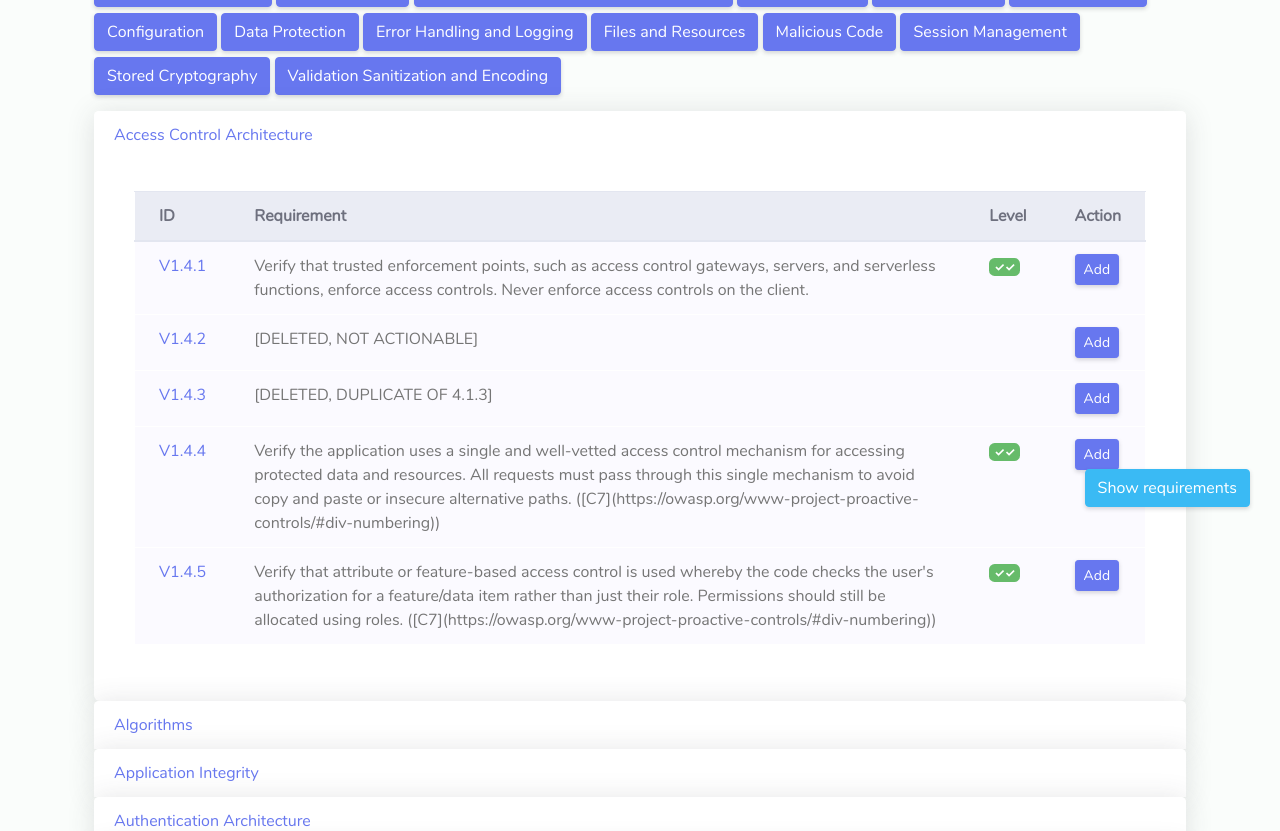
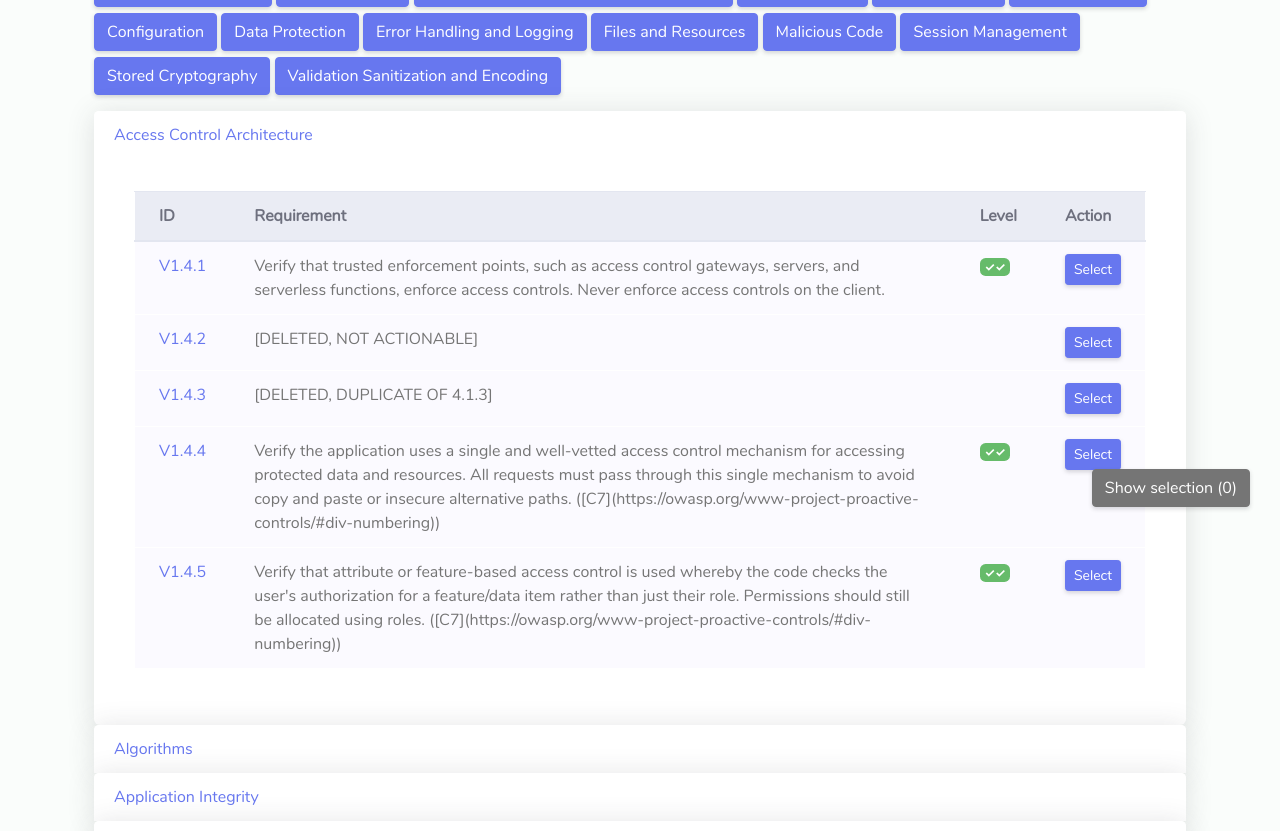
Before and after one commit to Security-Knowledge-Framework/SKF-requirements-tool, a Flask app: page / in a window 1280 px wide. Shown: the part 213-1044 px from the top of the page. Run offline with Flask 3, Linux system fonts and the light colour scheme; some libraries are stand-ins or nearby versions.

Commit message:
Make "selected" requirements more clear

```diff
--- a/app/static/assets/js/read-remove-from-localstorage.js
+++ b/app/static/assets/js/read-remove-from-localstorage.js
@@ -44,6 +44,9 @@ function removeFromLocalStorage(index) {
     // Update the LocalStorage with the modified items array
     localStorage.setItem('items', JSON.stringify(items));
 
+    updateItemCounter(items);
+
+
     // Update the displayed table by re-rendering the HTML content
     var htmlContent = '';
     var tbody = document.querySelector("#localStorageData");
--- a/app/static/assets/js/save-to-localstorage.js
+++ b/app/static/assets/js/save-to-localstorage.js
@@ -1,3 +1,11 @@
+function updateItemCounter(items) {
+    const counter = document.getElementById("selectedItemCount");
+    console.log(counter, items.length);
+    if(counter) {
+        counter.innerText = items.length;
+    }
+}
+
 function saveToLocalStorage(event) {
     // Get the clicked button from the event
     var button = event.target;
@@ -31,12 +39,17 @@ function saveToLocalStorage(event) {
 
     // Save the items to LocalStorage
     localStorage.setItem('items', JSON.stringify(items));
+
+    updateItemCounter(items);
 }
+
 
 document.addEventListener('DOMContentLoaded', (event) => {
     // Get the stored items from LocalStorage
     var storedItems = localStorage.getItem('items');
     var items = storedItems ? JSON.parse(storedItems) : [];
+
+    updateItemCounter(items);
 
     // Get all rows in the table, assuming your table has an id of 'myTable'
     var rows = document.getElementById('myTable').rows;
--- a/app/templates/index.html
+++ b/app/templates/index.html
@@ -61,7 +61,7 @@
                                                 <td><span class="badge badge-success">{{ item.level1 }}{{ item.level2
                                                         }}{{ item.level3 }}</span></td>
                                                 <td><button class="btn btn-sm btn-primary" id="btn{{ loop.index }}"
-                                                        onclick="saveToLocalStorage(event);">Add</button>
+                                                        onclick="saveToLocalStorage(event);">Select</button>
                                                 </td>
                                             </tr>
                                             {% endfor %}
@@ -81,8 +81,8 @@
 </div>
 
 
-<button onclick="updateLocalStorageData()" type="button" class="btn btn-info fixed-right-corner" data-toggle="modal" data-target="#exampleModalScrollable"
-    id="#modalScroll">Show requirements</button>
+<button onclick="updateLocalStorageData()" type="button" class="btn btn-secondary fixed-right-corner" data-toggle="modal" data-target="#exampleModalScrollable"
+    id="#modalScroll">Show selection (<span id="selectedItemCount"></span>)</button>
 
 
 <!-- Modal Scrollable -->
```
